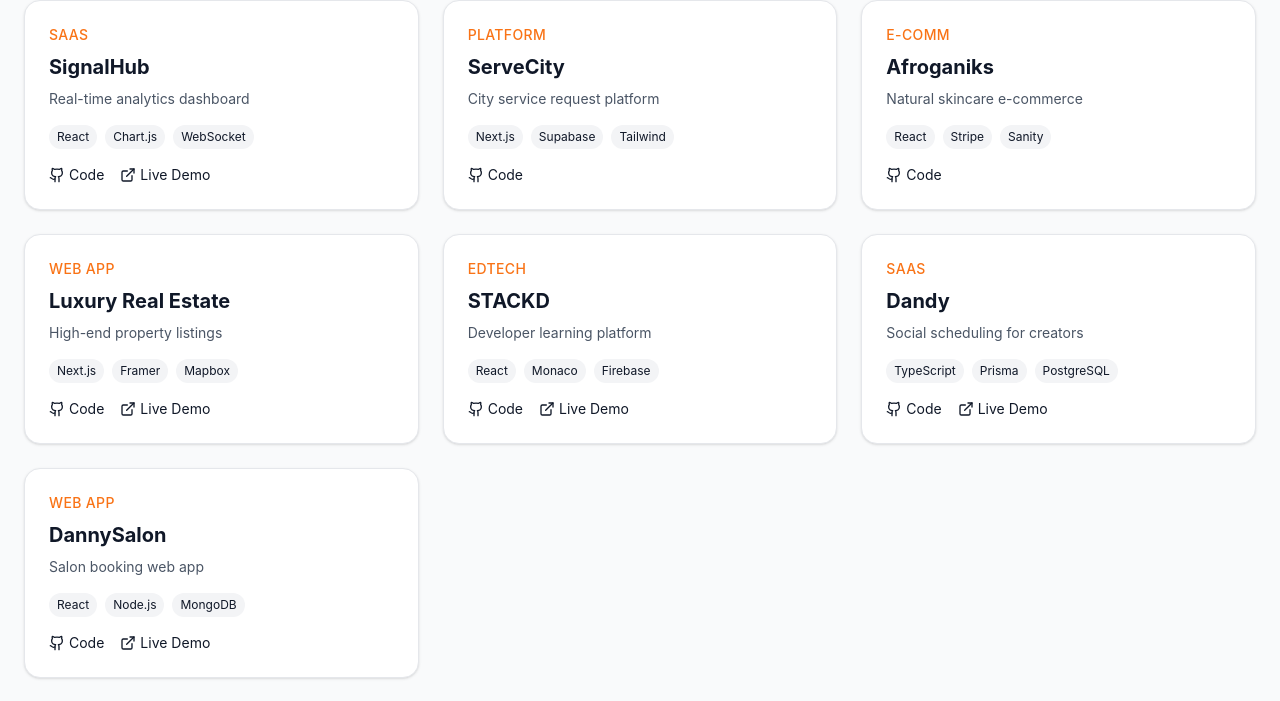
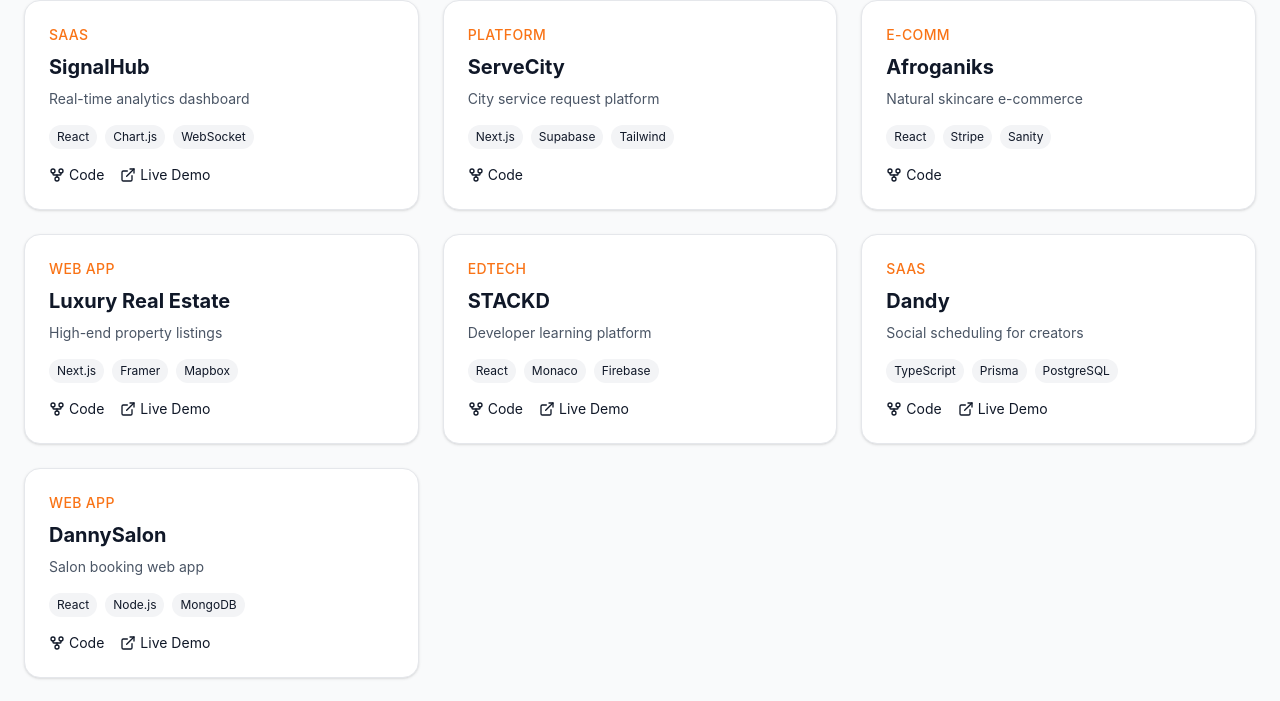
Before and after one commit to Dicky-pro2/Whim-Stack, a React (Vite) app: page / in a window 1280 px wide. Shown: the part 2849-3550 px from the top of the page. Built offline with nearby package versions, Linux system fonts and the light colour scheme.

Commit message:
Replace Github icon with GitFork in Projects component

```diff
--- a/src/components/Projects.tsx
+++ b/src/components/Projects.tsx
@@ -1,4 +1,4 @@
-import { ExternalLink, Github } from 'lucide-react'
+import { ExternalLink, GitFork } from 'lucide-react'
 
 const projects = [
   {
@@ -83,8 +83,9 @@
               </div>
               <div className="flex gap-4">
                 <a href={project.code} className="text-sm flex items-center gap-1 hover:text-orange transition">
-                  <Github size={16} /> Code
+                  <GitFork size={16} /> Code
                 </a>
+
                 {project.live && (
 
                    <a href={project.live}
```
